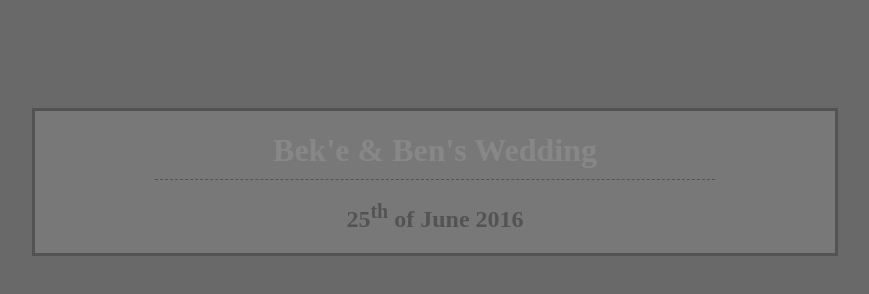
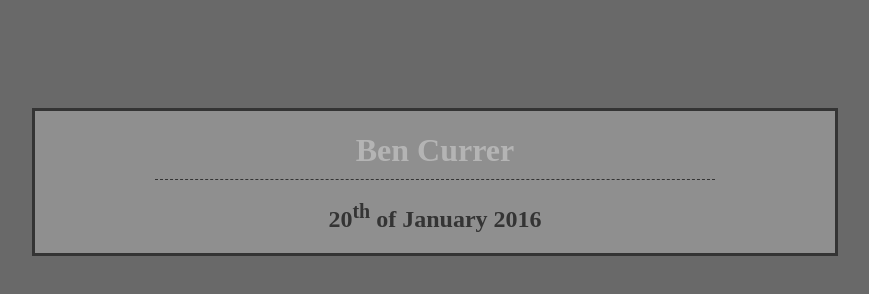
Before and after one commit to bencurrer/bencurrer.github.io, a plain HTML site: page unit_1/index.html in a window 1280 px wide. Shown: the whole page, without its empty margins (205-1074 px from the left). Drawn offline with Linux system fonts and the light colour scheme.

Commit message:
content update

```diff
--- a/unit_1/CSS/style.css
+++ b/unit_1/CSS/style.css
@@ -13,7 +13,7 @@ p {
 }
 .banner {
 	background-color: rgba(255,255,255,0.5);
-	opacity:0.2;
+	opacity:0.5;
 	position:relative;
 	top: 100px;
 	border: solid;
--- a/unit_1/index.html
+++ b/unit_1/index.html
@@ -1,16 +1,17 @@
 <!DOCTYPE html>
 <html>
 <head>
+	<title>Unit 1 web page</title>
+	<link rel="stylesheet" type="text/css" href="CSS/style.css">
+	<! I wanted to add in some nicer web fonts, I know this might be skipping ahead a bit, and we don't cover JS on the course... It was a little experiment to see if I could get Adobe Type Kits to integrate ... and it looks like I did!>
 	<script src="https://use.typekit.net/oms8uxf.js"></script>
 	<script>try{Typekit.load({ async: true });}catch(e){}</script>
-	<title>Ben &amp; Beke Wedding</title>
-	<link rel="stylesheet" type="text/css" href="CSS/style.css">
 </head>
 <body>
 <div class="banner">
-<h1 align="center" style="margin-bottom: 10px;">Bek'e &amp; Ben's Wedding</h1>
+<h1 align="center" style="margin-bottom: 10px;">Ben Currer</h1>
 <hr class="hr1">
-<h2 align="center">25<sup>th</sup> of June 2016</h2>
+<h2 align="center">20<sup>th</sup> of January 2016</h2>
 </div>
 </body>
 </html>
```
